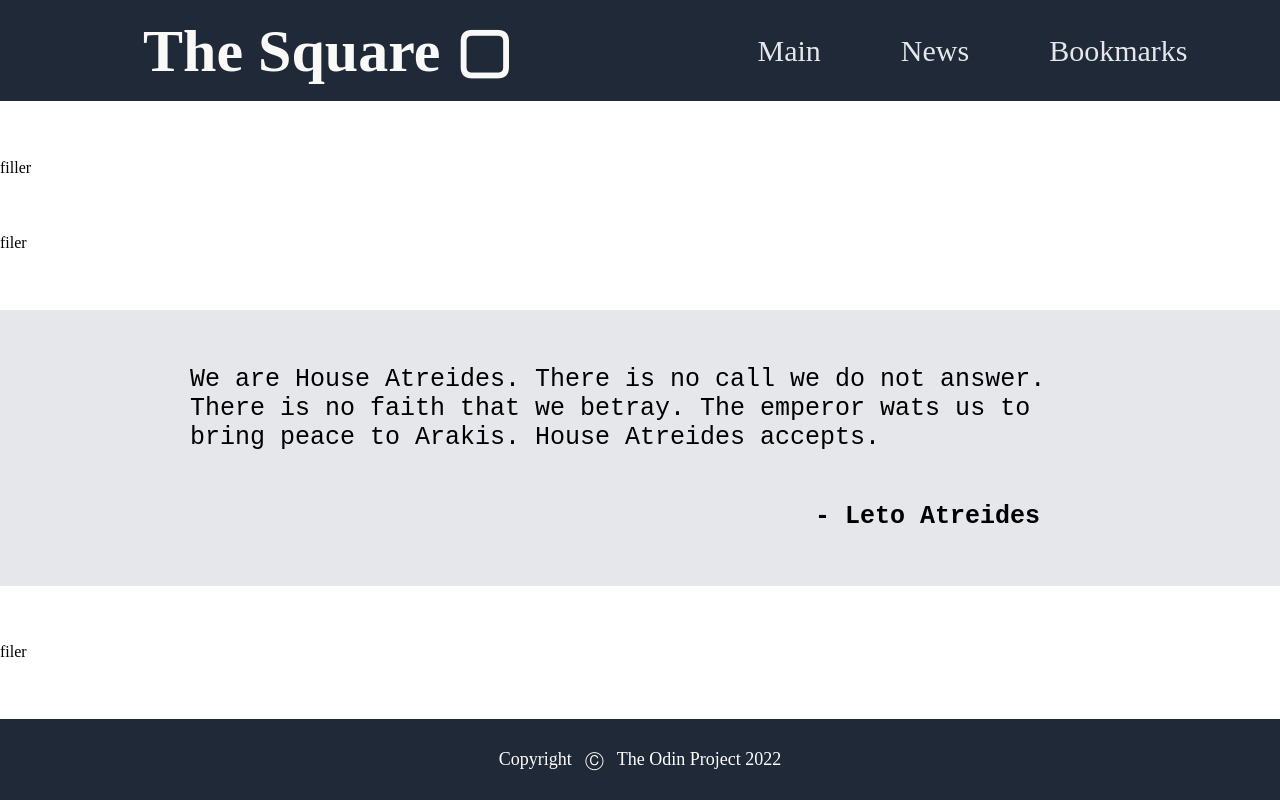
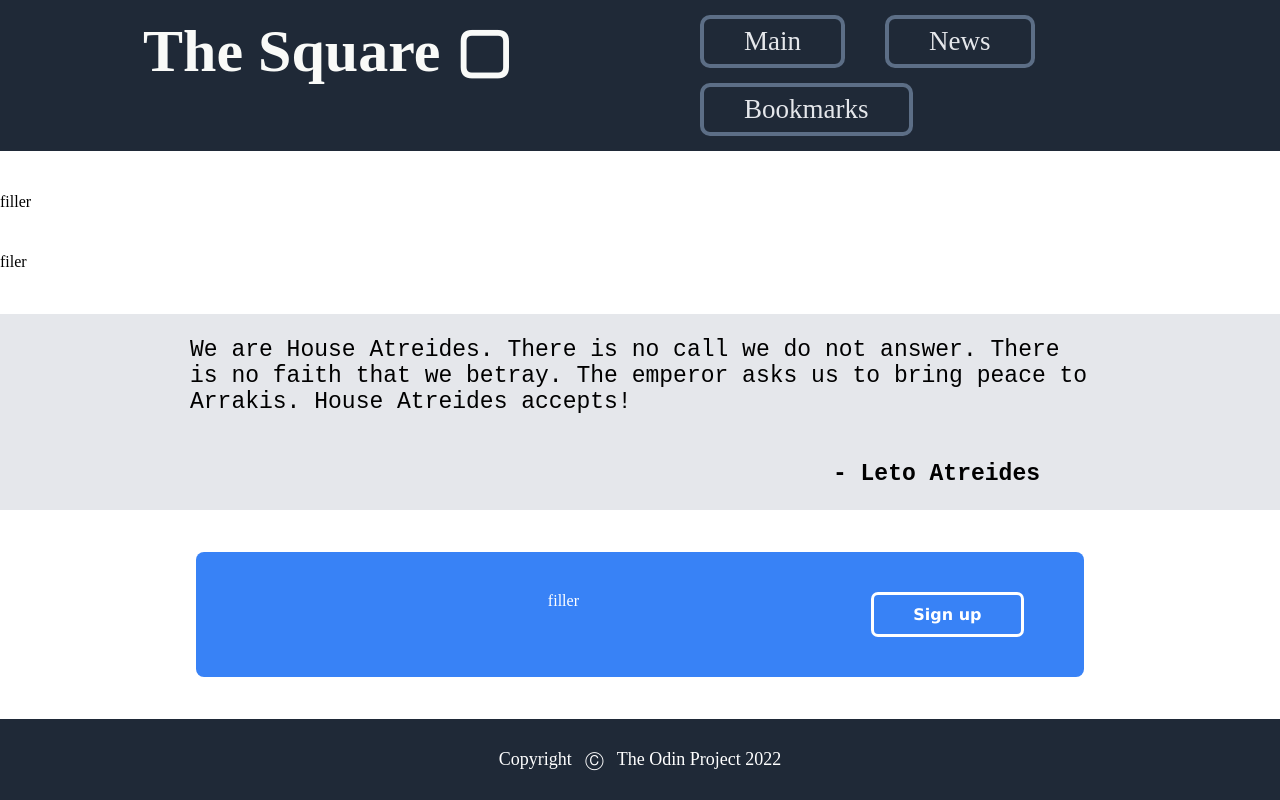
Before and after one commit to aman718/landing-page, a plain HTML site: page index.html in a window 1280 px wide. Drawn offline with Linux system fonts and the light colour scheme.

Commit message:
Add action block

```diff
--- a/index.html
+++ b/index.html
@@ -36,7 +36,10 @@
       <div class="qw"></div>
             <div class="inq">
 
-                    <p>  We are House Atreides. There is no call we do not answer. There is no faith that we betray. The emperor wats us to bring peace to Arakis. House Atreides accepts.
+                    <p>  We are House Atreides.
+                         There is no call we do not answer.
+                         There is no faith that we betray.
+                         The emperor asks us to bring peace to Arrakis. House Atreides accepts!
                     </p>
                     <p id="end">- Leto Atreides</p>
             </div>
@@ -44,7 +47,18 @@
     </div>
 
     <div class="action">
-    filer
+
+        <div class="action2">
+            <div class="act">
+               filler
+            </div>
+            <div class="sign">
+                <div class="signbox">
+                    Sign up
+                </div>
+            </div>
+        </div>
+
     </div>
 
     <div class="footer">
--- a/style.css
+++ b/style.css
@@ -20,8 +20,10 @@ body{
 .links{
     flex: 1;
     display: flex;
-    justify-content: center;
+    justify-content: end;
     align-items: center;
+
+
 
 }
 
@@ -36,6 +38,9 @@ body{
 ul{
     list-style-type: none;
     margin: 0;
+    display: flex;
+    row-gap: 15px;
+    flex-wrap: wrap;
 
 
 }
@@ -43,16 +48,21 @@ ul{
 li{
     float: left;
     color: #F9FAF8;
-    padding: 0 40px;
-    font-size: 30px;
+    margin: 0 20px;
+    padding: 7px 40px;
+    font-size: 27px;
     color: #E5E7EB;
+    border-style: solid;
+    border-radius: 10px;
+    border-color: #5c6e86;
+    border-width: 4px;
 
 }
 
 .quote{
-    padding: 30px;
+    padding: 0 60px;
    background-color: #E5E7EB;
-   font-size: 25px;
+   font-size: 23px;
 
    font-family: monospace;
    display: flex;
@@ -67,16 +77,51 @@ li{
 
 }
 
-
-
-
-
 #end{
 
     font-weight: bolder;
 
     text-align: end;
     padding-right: 50px;
+}
+
+.action{
+    display: flex;
+    align-self: center;
+    background-color: #3882F6;
+    padding: 40px 60px;
+    border-radius: 8px;
+    color: white;
+    flex-shrink: 1;
+
+}
+
+.action2{
+   display:flex;
+   justify-content: space-between;
+   flex-grow: 1;
+   min-width: 60vw;
+
+}
+
+.act{
+    flex-grow: 15;
+    text-align: center;
+}
+
+.sign{
+    flex-grow: 1;
+
+}
+
+.signbox{
+    text-align: center;
+    border-style: solid;
+    border-radius: 7px;
+    border-width: 3px;
+    padding: 10px 20px;
+    font-weight: bolder;
+    font-family: 'Lucida Sans', 'Lucida Sans Regular', 'Lucida Grande', 'Lucida Sans Unicode', Geneva, Verdana, sans-serif;
 }
 
 .footer{
```
